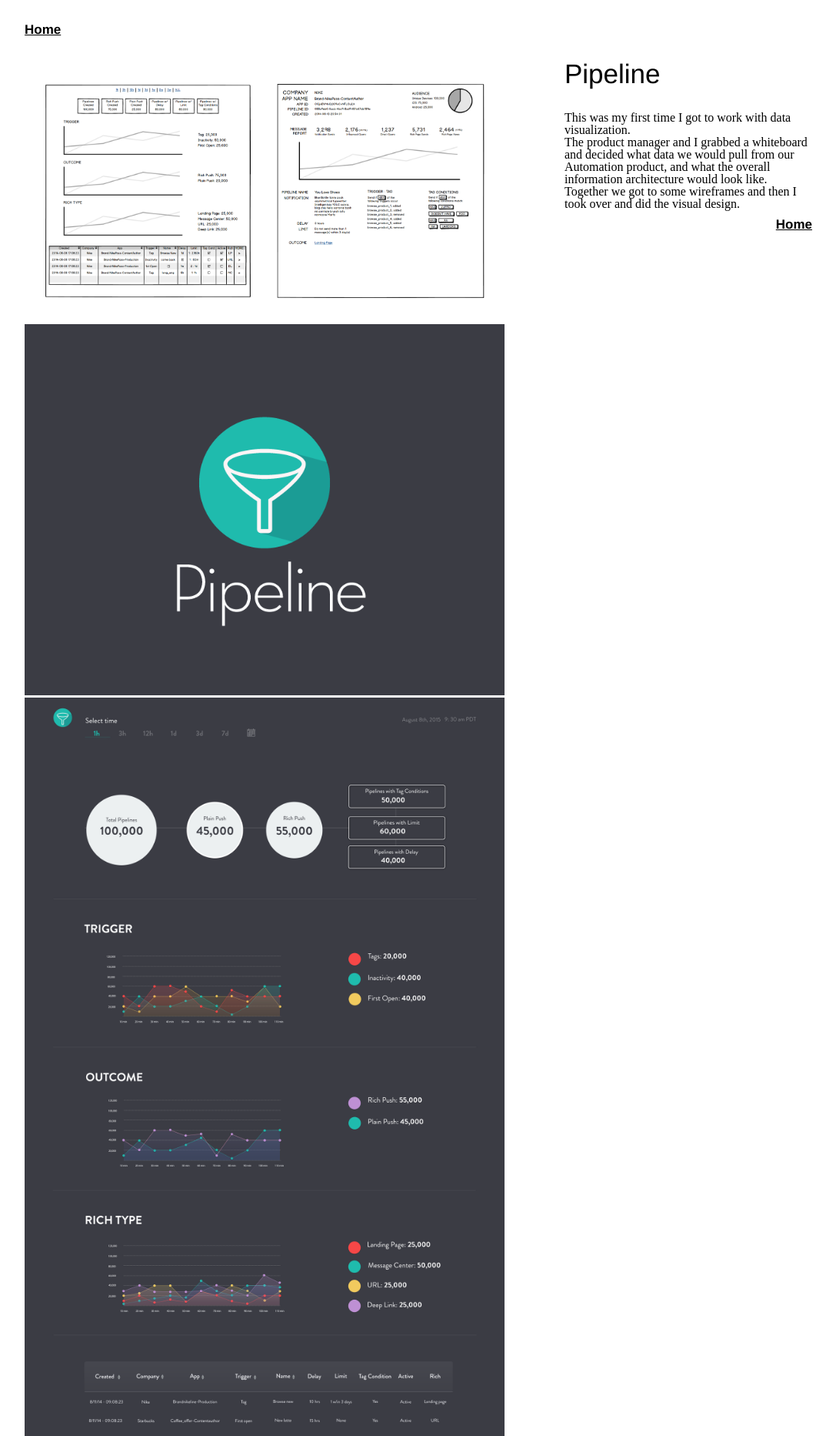
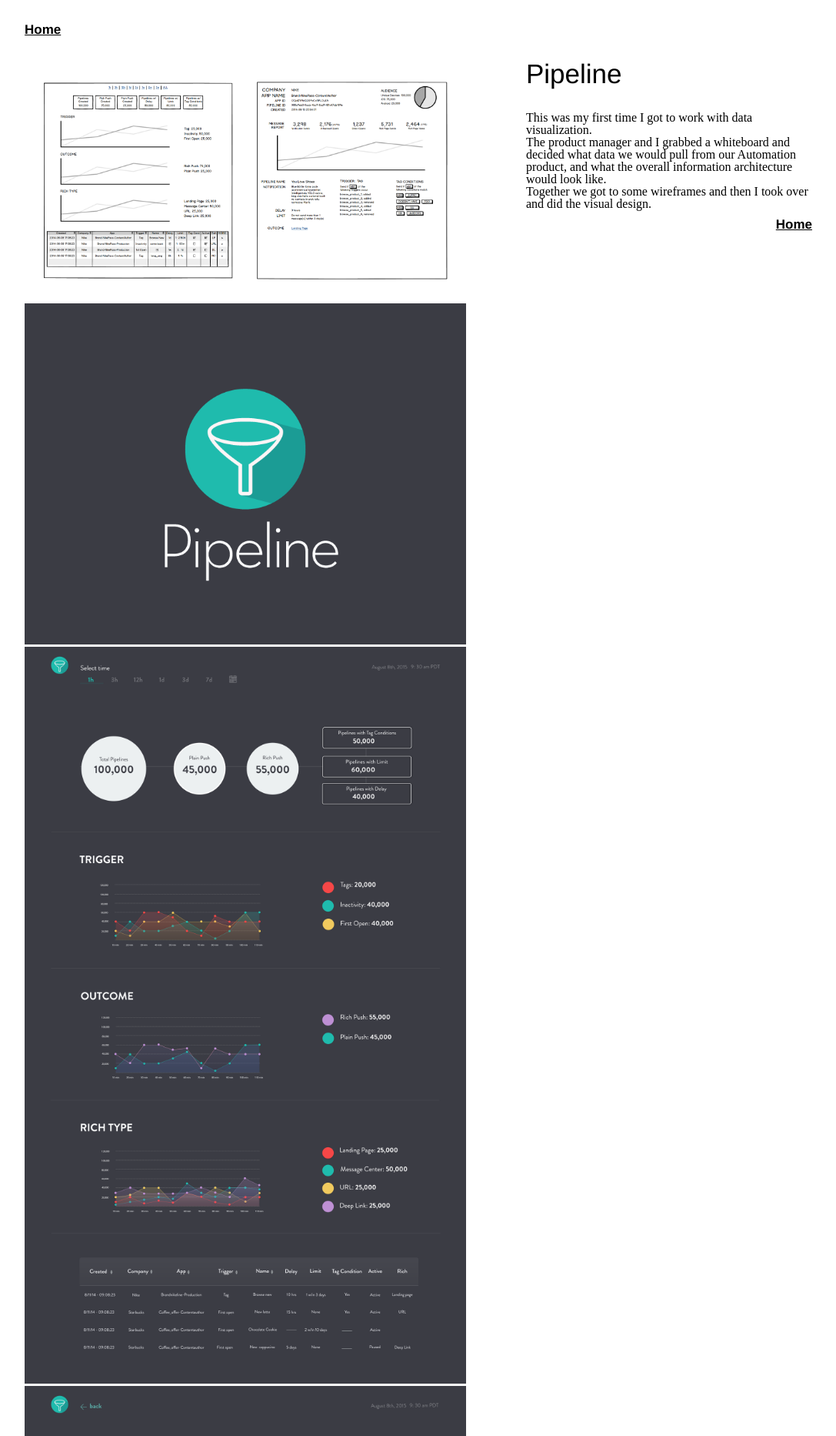
Before and after one commit to vnikajimenez/vnikajimenez.github.com, a Jekyll site: the page built from pipeline.html, in a window 1280 px wide. Shown: the top 1865 px of the page at 77% size, without its empty margins (96-1183 px from the left). Built offline with Jekyll 4.4.1, drawn with Linux system fonts in a browser that asks for light colours; nearby versions of some CDN libraries.

Commit message:
change portfolio column widths. remove skrollr

```diff
--- a/_includes/head.html
+++ b/_includes/head.html
@@ -16,15 +16,4 @@
 
     <script type="text/javascript" src="http://code.jquery.com/jquery-1.11.0.min.js"></script>
     <script type="text/javascript" src="js/lightbox.min.js"></script>
-    <script type="text/javascript" src="js/skrollr.min.js"></script>
-    <script type="text/javascript">
-      $(document).ready(function() {
-        var windowWidth = $(window).width();
-        if (windowWidth > 1000) {
-          var s = skrollr.init({
-            forceHeight: false
-          });
-        }
-      });
-    </script>
 </head>
--- a/_sass/_portfolio.scss
+++ b/_sass/_portfolio.scss
@@ -16,7 +16,7 @@
 
   .left-column {
     float: left;
-    width: 624px;
+    width: 574px;
   }
 
   .single {
@@ -33,7 +33,7 @@
 
   .right-column {
     float: right;
-    width: 322px;
+    width: 372px;
 
     .controls {
       margin-top: 10px;
```
Also changed, not shown: js/skrollr.min.js (deleted), 9 other files.
